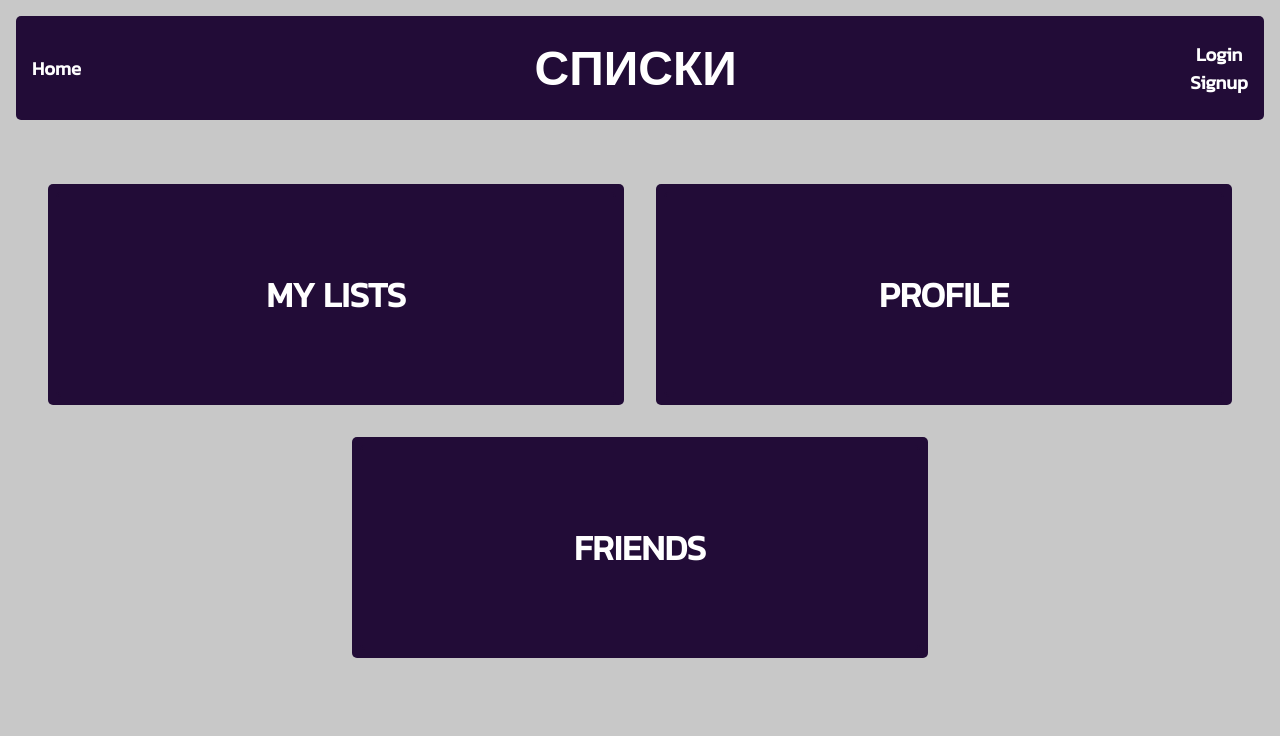
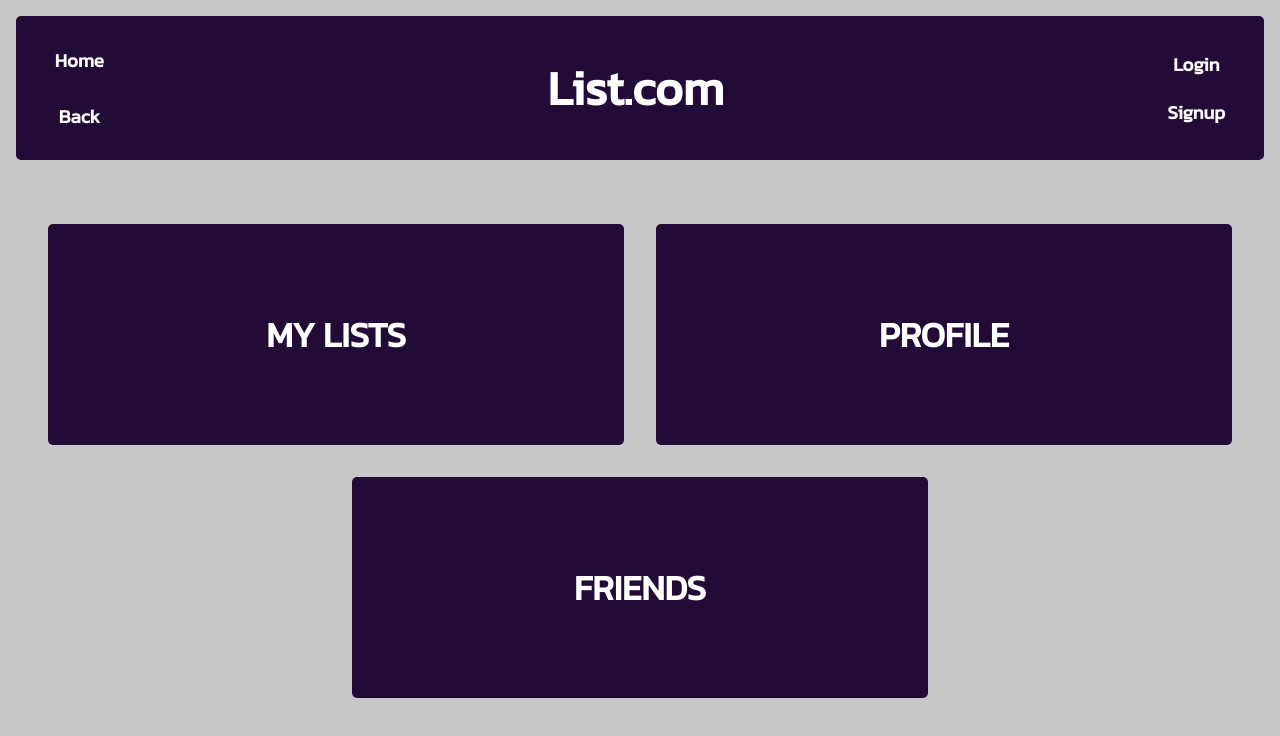
Before and after one commit to Ryobia/gift-list, a React (Create React App) app in the folder client/: page / in a window 1280 px wide. Shown: the top 736 px of the page. Built offline with nearby package versions, Linux system fonts and the light colour scheme; the HTML template or start-up script is replaced by a standard one.

Commit message:
added back button, styled singleitempage

```diff
--- /dev/null
+++ b/client/src/components/BackBtn/index.js
@@ -0,0 +1,16 @@
+import React, {useState, useEffect} from "react";
+import { Link, useNavigate } from "react-router-dom";
+
+const BackBtn = () => {
+const navigate = useNavigate();
+  return (
+    <section className="backBtnSection" >
+        <div className="insetBtn" onClick={() => navigate(-1)}>
+            <h3>Back</h3>
+        </div>
+
+    </section>
+  );
+};
+
+export default BackBtn;
--- a/client/src/components/Header/index.js
+++ b/client/src/components/Header/index.js
@@ -1,5 +1,6 @@
 import React from "react";
 import { Link } from "react-router-dom";
+import BackBtn from "../BackBtn";
 
 import Auth from "../../utils/auth";
 
@@ -12,21 +13,22 @@ const Header = () => {
   return (
     <header>
       <nav>
-        <Link to="/">
+        <Link className="insetBtn" to="/">
           <h3>Home</h3>
         </Link>
+        <BackBtn/>
       </nav>
       <nav>
-        <Link to="/">
-          <h1>СПИСКИ</h1>
+        <Link className="insetBtn"to="/">
+          <h1>List.com</h1>
         </Link>
       </nav>
 
       <nav>
-        <Link to="/login">
+        <Link  className="insetBtn" to="/login">
           <h3>Login</h3>
         </Link>
-        <Link to="/signup">
+        <Link  className="insetBtn" to="/signup">
           <h3>Signup</h3>
         </Link>
       </nav>
--- a/client/src/index.css
+++ b/client/src/index.css
@@ -67,12 +67,12 @@ nav *:hover {
   border: solid 2px var(--color1);
   padding: 0.25em 0.8em;
   margin: 0.5em;
-  transition: 0.25s;
+  transition: 0.3s;
   background-color: var(--color1);
 }
 
 .insetBtn:hover {
-  box-shadow: inset 0 0 0 2em var(--color3);
+  box-shadow: inset 0 0 0 2.5em var(--color3);
   cursor: pointer;
 }
 
@@ -233,6 +233,10 @@ nav *:hover {
   background-color: var(--color1);
   text-align: center;
 }
+
+.editItem:hover {
+  background-color: var(--color3);
+}
 .myListLeft {
   width: 30%;
 }
@@ -293,10 +297,6 @@ nav *:hover {
   width: 100%;
 }
 
-
-
-
-
 .itemMapDiv {
   display: flex;
   flex-wrap: wrap;
@@ -336,7 +336,35 @@ nav *:hover {
   width: 100%;
 }
 
-.itemDiv h2, p {
+.itemDiv h2, .itemDiv p {
   width: 100%;
   text-align: center;
 }
+
+.singleItemTitleDiv h1, .singleItemTitleDiv p {
+  display: flex;
+  justify-content: space-between;
+  flex-wrap: nowrap;
+}
+
+.singleItemDetails {
+  display: flex;
+  flex-wrap: wrap;
+  justify-content: center;
+  width: 100%;
+}
+
+.singleItemDetails span {
+  width: 100%;
+  text-align: center;
+}
+
+.myItem {
+  min-width: 30%;
+  width: fit-content;
+  max-width: 90%;
+}
+
+.linkSpan {
+  font-size: 12px;
+}
--- a/client/src/pages/SingleItem.js
+++ b/client/src/pages/SingleItem.js
@@ -6,7 +6,6 @@ import { QUERY_ITEM } from "../utils/queries";
 import { useQuery } from "@apollo/client";
 import { BsTrashFill } from "react-icons/bs";
 import Loader from "../components/Loader";
-
 
 const SingleItem = () => {
   const [isLoading, setIsLoading] = useState(true);
@@ -25,7 +24,6 @@ const SingleItem = () => {
 
   const getIsItemLoaded = () => {
     if (data) {
-      console.log(data)
       setIsLoading(false);
     }
   };
@@ -39,13 +37,24 @@ const SingleItem = () => {
       {isLoading ? (
         <Loader />
       ) : (
-        <div className="itemDiv">
-          <p>{data.item.itemName}</p>
-          <p> {data.item.itemLink}</p>
-          <p> {data.item.itemDetails}</p>
-          <p> {data.item.itemPrice}</p>
-          <p> {data.item.itemUser}</p>
-          <p> {data.item.itemDate}</p>
+        <div className="myListSection sectionMain">
+          <div className="myItem">
+            <div className="sectionTitleDiv singleItemTitleDiv">
+              <h1><span>Name:</span><span>{data.item.itemName}</span></h1>
+              <p><span>Item Created:</span><span></span>
+                {new Date(parseInt(data.item.itemDate)).toLocaleDateString(
+                  "en-US",
+                  dateOptions
+                )}</p>
+              <p><span>Price:</span><span></span>${data.item.itemPrice}</p>
+              <p><span>Added by:</span><span></span>{data.item.itemUser}</p>
+              <p>Details: <span>{data.item.itemDetails}</span></p>
+              <p className="linkSpan">Link: <span>{data.item.itemLink}</span></p>
+            </div>
+            <div className="createListComponent editItem insetBtn">
+                <h2>EDIT THIS ITEM</h2>
+            </div>
+          </div>
 
         </div>
       )}
```
